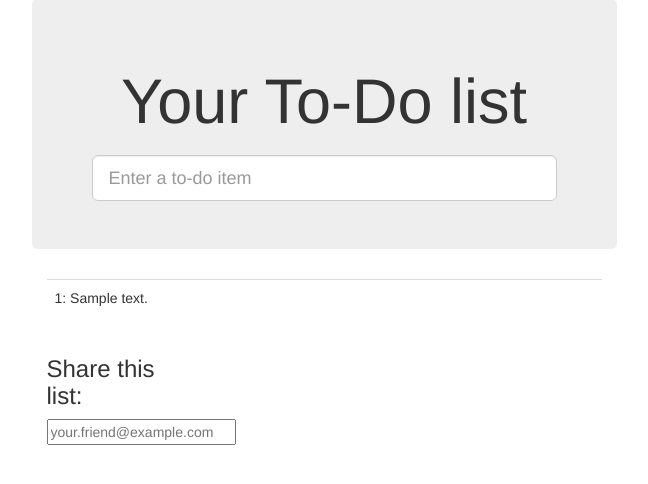
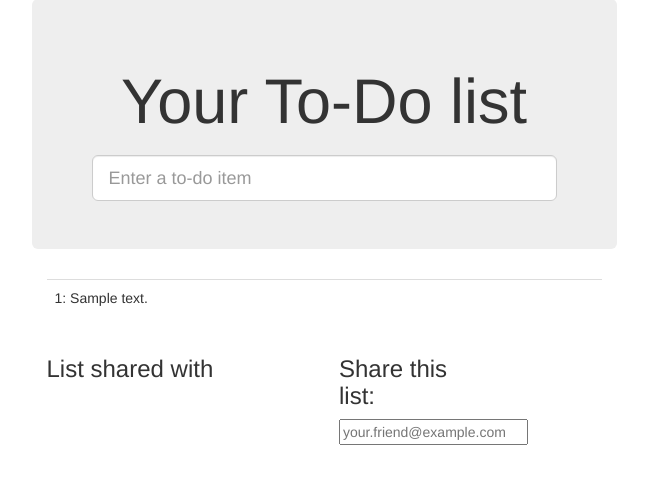
Before and after one commit to pvegdahl/python-tdd-book, a Django app: page /lists/1/ in a window 1280 px wide. Shown: the part 73-557 px from the top of the page, without its empty margins (316-964 px from the left). Run offline with Django 3.2, Linux system fonts and the light colour scheme; tables that the repository leaves empty hold one stand-in row (values such as "Sample post"); some libraries are stand-ins or nearby versions.

Commit message:
Add list of users to template

```diff
--- a/lists/templates/list.html
+++ b/lists/templates/list.html
@@ -14,6 +14,14 @@
 
 {%  block extra_content %}
     <div class="row">
+        <div class="col-md-6">
+            <h3>List shared with</h3>
+            <ul>
+                {% for sharee in list.shared_with.all %}
+                    <li>{{ sharee.email }}</li>
+                {% endfor %}
+            </ul>
+        </div>
         <div class="col-md-3">
             <h3>Share this list:</h3>
             <form class="form-inline" method="POST" action="{% url 'share_list' list.id %}">
```
